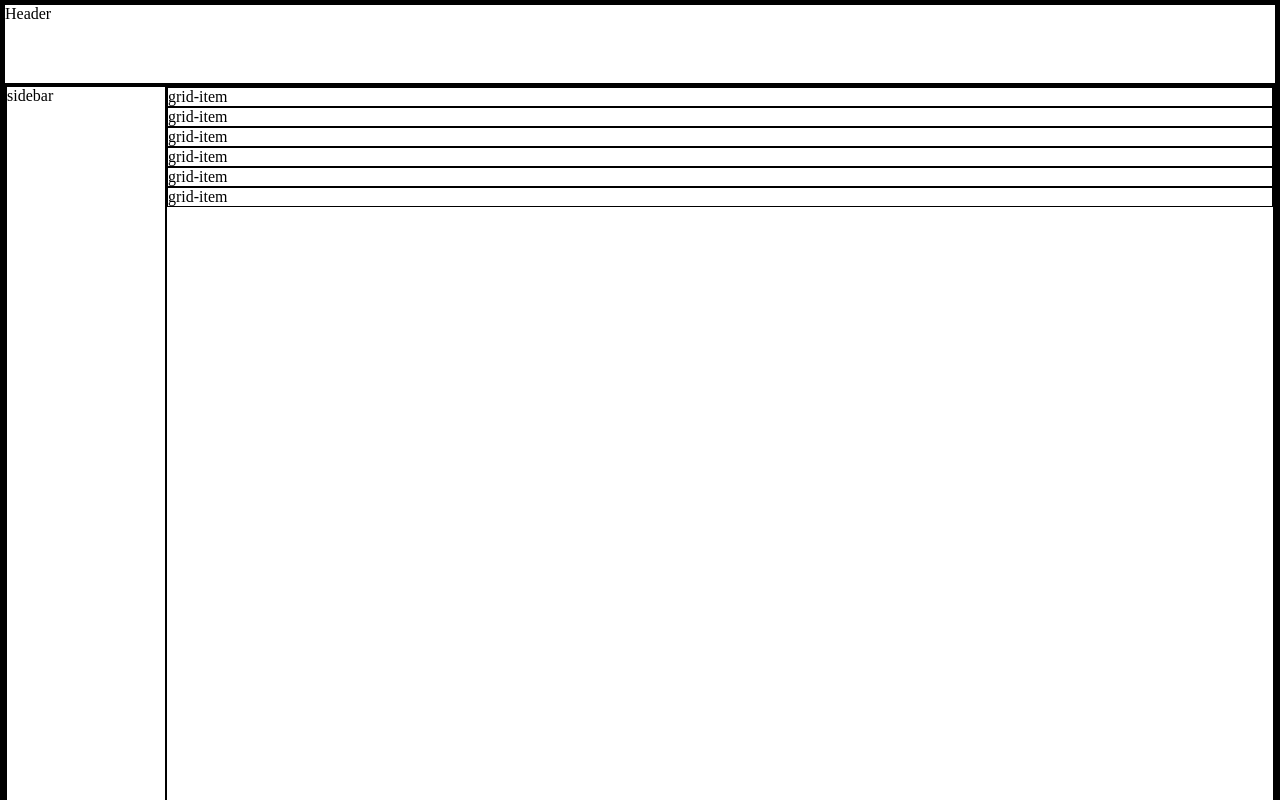
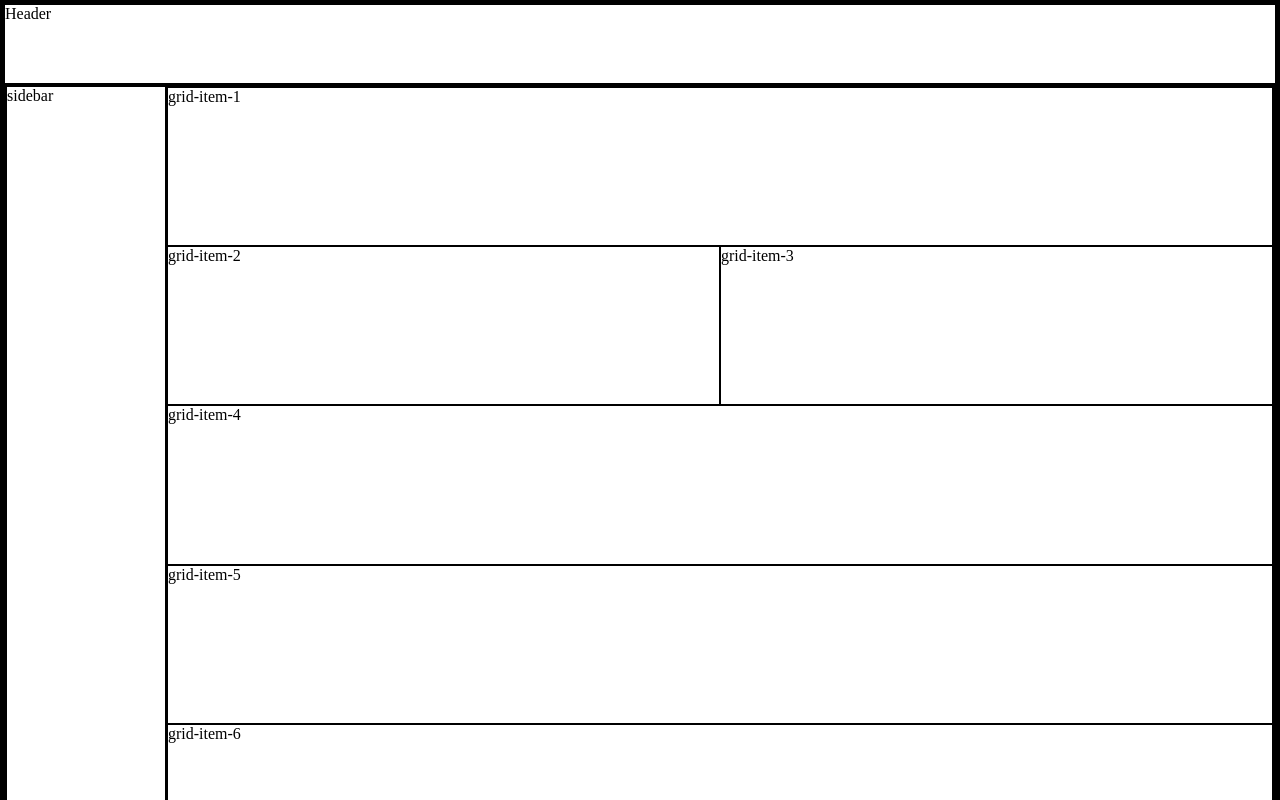
Before and after one commit to mtleonardjr/wikipedia-clone, a React (Create React App) app: page / in a window 1280 px wide. Shown: the top 800 px of the page. Built offline with nearby package versions, Linux system fonts and the light colour scheme.

Commit message:
finished desktop layout

```diff
--- a/src/App.css
+++ b/src/App.css
@@ -34,7 +34,29 @@
 .grid {
   flex-grow: 1;
   flex-basis: 90%;
-  height: 100%;
+  display: grid;
+  grid-template-columns: 1fr 1fr;
+  grid-template-rows: repeat(5, 1fr);
+}
+
+.grid-item-1 {
+  grid-row: 1/2;
+  grid-column: 1/3;
+}
+
+.grid-item-4 {
+  grid-row: 3/4;
+  grid-column: 1/3;
+}
+
+.grid-item-5 {
+  grid-row: 4/5;
+  grid-column: 1/3;
+}
+
+.grid-item-6 {
+  grid-row: 5/6;
+  grid-column: 1/3;
 }
 
 .footer {
--- a/src/App.js
+++ b/src/App.js
@@ -8,12 +8,12 @@ function App() {
         <div className='main-body'>
           <div className='sidebar'>sidebar</div>
           <div className='grid'>
-            <div className='grid-item'>grid-item</div>
-            <div className='grid-item'>grid-item</div>
-            <div className='grid-item'>grid-item</div>
-            <div className='grid-item'>grid-item</div>
-            <div className='grid-item'>grid-item</div>
-            <div className='grid-item'>grid-item</div>
+            <div className='grid-item-1'>grid-item-1</div>
+            <div className='grid-item-2'>grid-item-2</div>
+            <div className='grid-item-3'>grid-item-3</div>
+            <div className='grid-item-4'>grid-item-4</div>
+            <div className='grid-item-5'>grid-item-5</div>
+            <div className='grid-item-6'>grid-item-6</div>
           </div>
         </div>
         <div className='footer'>Footer</div>
```
